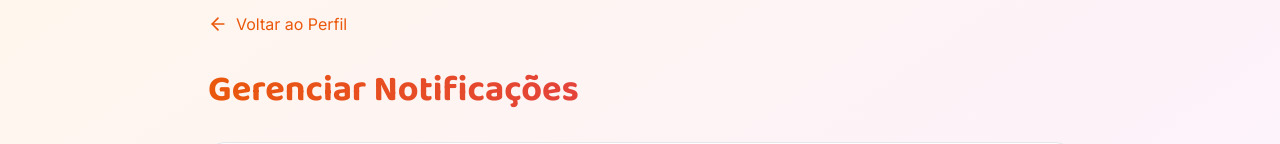
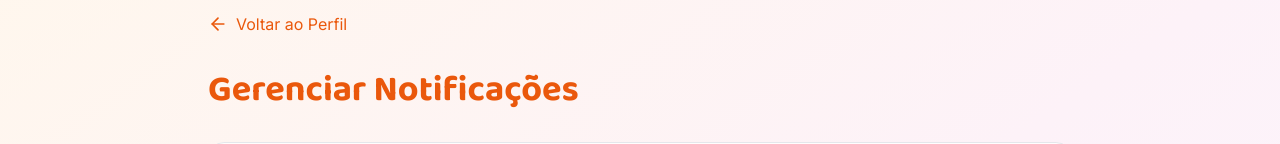
Before and after one commit to Guiden-Source/na-midia-atibaia, a Next.js app: page /notificacoes in a window 1280 px wide. Shown: the part 140-284 px from the top of the page. Built offline with nearby package versions, Linux system fonts and the light colour scheme; no server answers.

Commit message:
fix(android): Complete gradient fixes (404, notificacoes)
Fixed remaining gradients:
- app/not-found.tsx (404 page)
- app/notificacoes/page.tsx

Total pages fixed: 9
All gradient text now renders correctly on Android! 📱✅

```diff
--- a/app/notificacoes/page.tsx
+++ b/app/notificacoes/page.tsx
@@ -120,7 +120,7 @@ export default function NotificationsPage() {
           Voltar ao Perfil
         </Link>
 
-        <h1 className="text-4xl font-bold bg-gradient-to-r from-orange-600 to-pink-600 bg-clip-text text-transparent mb-8">
+        <h1 className="text-4xl font-bold text-orange-600 dark:text-orange-400 mb-8">
           Gerenciar Notificações
         </h1>
 
@@ -150,11 +150,10 @@ export default function NotificationsPage() {
             </div>
 
             {!isLoading && (
-              <div className={`px-4 py-2 rounded-full text-sm font-bold ${
-                isSubscribed
+              <div className={`px-4 py-2 rounded-full text-sm font-bold ${isSubscribed
                   ? 'bg-green-100 text-green-700 dark:bg-green-900/30 dark:text-green-400'
                   : 'bg-gray-100 text-gray-700 dark:bg-gray-700 dark:text-gray-400'
-              }`}>
+                }`}>
                 {isSubscribed ? 'ATIVO' : 'INATIVO'}
               </div>
             )}
@@ -168,11 +167,10 @@ export default function NotificationsPage() {
             <button
               onClick={isSubscribed ? handleDisableNotifications : handleEnableNotifications}
               disabled={isLoading}
-              className={`w-full py-4 rounded-xl font-bold text-lg transition-all duration-300 hover:scale-105 disabled:opacity-50 disabled:cursor-not-allowed ${
-                isSubscribed
+              className={`w-full py-4 rounded-xl font-bold text-lg transition-all duration-300 hover:scale-105 disabled:opacity-50 disabled:cursor-not-allowed ${isSubscribed
                   ? 'bg-red-500 hover:bg-red-600 text-white'
                   : 'bg-gradient-to-r from-orange-500 to-pink-500 hover:from-orange-600 hover:to-pink-600 text-white shadow-lg'
-              }`}
+                }`}
             >
               {isSubscribed ? (
                 <>
```
